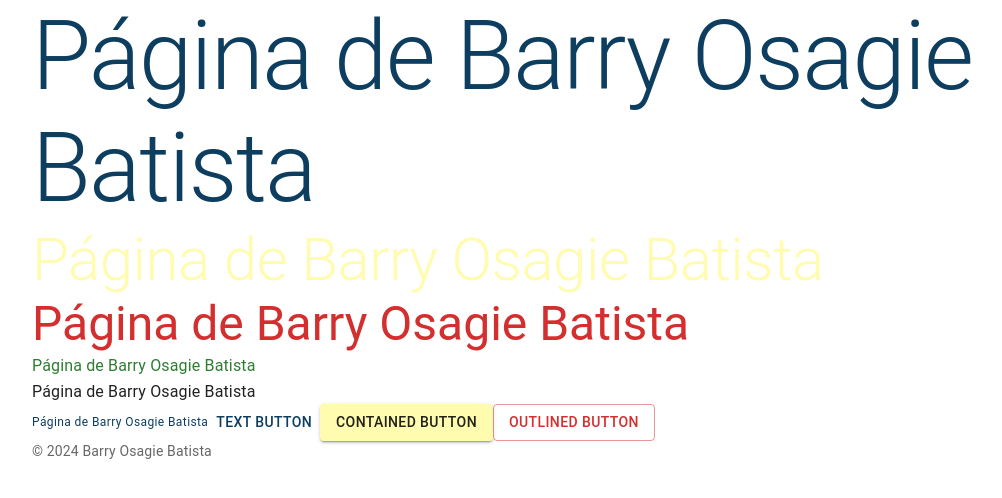
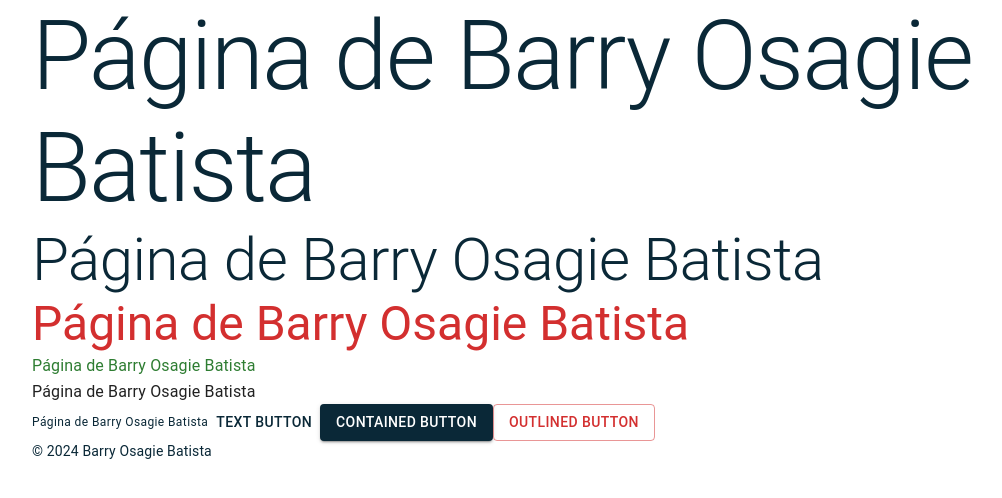
Before and after one commit to BarryKOB/proyectobob, a React (Vite) app in the folder frontend/: page / in a window 1280 px wide. Shown: the top 498 px of the page, without its empty margins (32-1034 px from the left). Built offline with nearby package versions, Linux system fonts and the light colour scheme.

Commit message:
Actualizado

```diff
--- a/frontend/src/main.tsx
+++ b/frontend/src/main.tsx
@@ -6,6 +6,7 @@
 import {themeOptions} from './theme';
 
 const theme = createTheme(themeOptions);
+
 createRoot(document.getElementById('root')!).render(
   <StrictMode>
     <ThemeProvider theme={theme}>
--- a/frontend/src/pages/Login.tsx
+++ b/frontend/src/pages/Login.tsx
@@ -33,7 +33,7 @@
       </main>
 
       <footer>
-        <Typography variant="body2" color="text.secondary">
+        <Typography variant="body2" color="secondary">
           © 2024 Barry Osagie Batista
         </Typography>
       </footer>
--- a/frontend/src/theme.ts
+++ b/frontend/src/theme.ts
@@ -4,10 +4,10 @@
   palette: {
     mode: 'light',
     primary: {
-      main: '#0e3e5f',
+      main: '#0a2837',
     },
     secondary: {
-      main: '#fffbaf',
+      main: '#0a2837',
     },
     error: {
         main: '#D32F2F',
```
